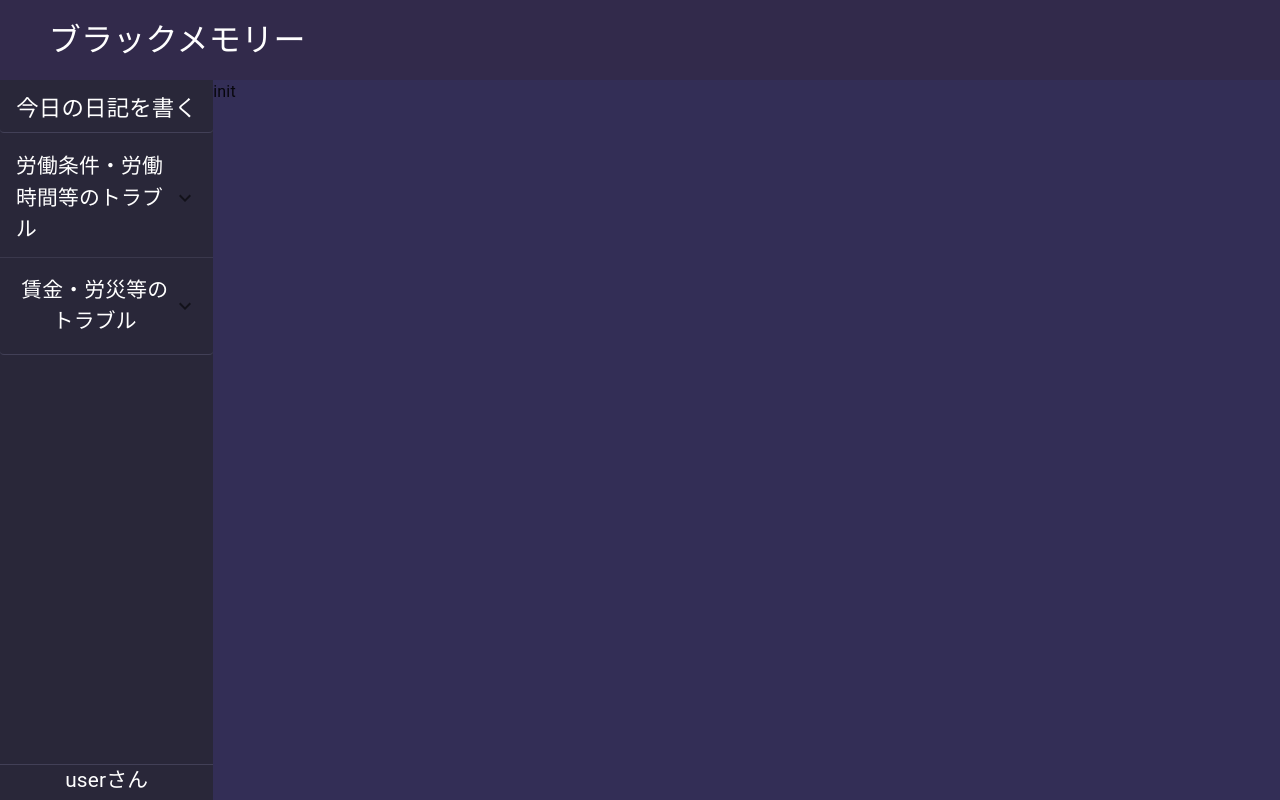
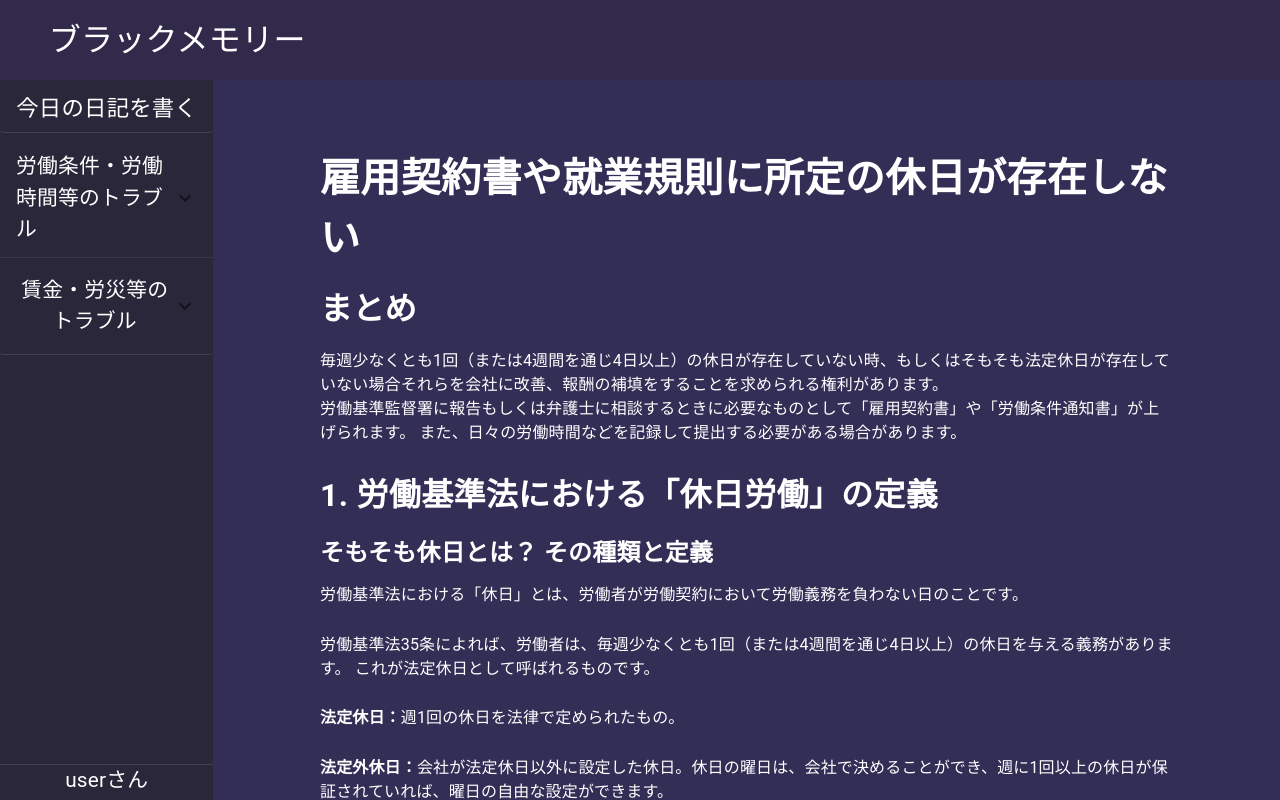
Before and after one commit to MinamizonoEno/BlackMemory_Front, a React (Vite) app: page /NoDesignatedHolidays in a window 1280 px wide. Built offline with nearby package versions, Linux system fonts and the light colour scheme.

Commit message:
feat:休日がないときのページ実装

```diff
--- a/src/pages/workTrouble/NoDesignatedHolidaysPages.tsx
+++ b/src/pages/workTrouble/NoDesignatedHolidaysPages.tsx
@@ -1,9 +1,164 @@
+import { Box, Paper, Typography } from "@mui/material";
 import { MainPageLayout } from "../../style/MainPageLayout";
 
 export const NoDesignatedHolidaysPages = () => {
+  const styles = {
+    paper: {
+      padding: "5%",
+      margin: "5%",
+      marginTop: "0%",
+      backgroundColor: "transparent",
+      boxShadow: "none",
+    },
+    sectionHeader: {
+      fontSize: "2rem",
+      color: "#fff",
+      fontWeight: "bold",
+      margin: "16px 0",
+    },
+    subSectionHeader: {
+      fontSize: "1.5rem",
+      color: "#fff",
+      fontWeight: "bold",
+      margin: "12px 0",
+    },
+    listItem: {
+      fontSize: "1rem",
+      color: "#fff",
+      marginBottom: "3%",
+    },
+  };
   return (
     <MainPageLayout>
-      <>init</>
+      <Box sx={{ overflow: "auto", height: "100%" }}>
+        <Paper sx={styles.paper}>
+          <Typography
+            sx={{
+              fontSize: "2.5rem",
+              color: "#fff",
+              fontWeight: "bold",
+              margin: "16px 0",
+            }}
+          >
+            雇用契約書や就業規則に所定の休日が存在しない
+          </Typography>
+          <Typography sx={styles.sectionHeader}>まとめ</Typography>
+          <Typography sx={styles.listItem}>
+            毎週少なくとも1回（または4週間を通じ4日以上）の休日が存在していない時、もしくはそもそも法定休日が存在していない場合それらを会社に改善、報酬の補填をすることを求められる権利があります。
+            <br />
+            労働基準監督署に報告もしくは弁護士に相談するときに必要なものとして「雇用契約書」や「労働条件通知書」が上げられます。
+            また、日々の労働時間などを記録して提出する必要がある場合があります。
+          </Typography>
+          <Typography sx={styles.sectionHeader}>
+            1. 労働基準法における「休日労働」の定義
+          </Typography>
+
+          <Typography sx={styles.subSectionHeader}>
+            そもそも休日とは？ その種類と定義
+          </Typography>
+          <Typography sx={styles.listItem}>
+            労働基準法における「休日」とは、労働者が労働契約において労働義務を負わない日のことです。
+          </Typography>
+          <Typography sx={styles.listItem}>
+            労働基準法35条によれば、労働者は、毎週少なくとも1回（または4週間を通じ4日以上）の休日を与える義務があります。
+            これが法定休日として呼ばれるものです。
+          </Typography>
+          <Typography sx={styles.listItem}>
+            <strong>法定休日：</strong>週1回の休日を法律で定められたもの。
+          </Typography>
+          <Typography sx={styles.listItem}>
+            <strong>法定外休日：</strong>
+            会社が法定休日以外に設定した休日。休日の曜日は、会社で決めることができ、週に1回以上の休日が保証されていれば、曜日の自由な設定ができます。
+          </Typography>
+
+          <Typography sx={styles.subSectionHeader}>
+            休日労働にあたるのはどんな勤務？
+          </Typography>
+          <Typography sx={styles.listItem}>
+            「休日労働」は法定休日に勤務をさせられた場合にのみ該当します。法定休日の日曜日に働いた場合が一例で、法定外休日の土曜日に労働しても休日労働にはなりません。
+          </Typography>
+          <Typography sx={styles.listItem}>
+            ただし、法定休日が設けられていない場合や、法定休日が特定できない場合は、労働基準法に従って休日労働が許される場合があります。
+          </Typography>
+
+          <Typography sx={styles.subSectionHeader}>
+            割増率は？ 休日労働の賃金支払いと振替に関するルール
+          </Typography>
+
+          <Typography sx={styles.listItem}>
+            <strong> 休日労働における割増賃金の考え方</strong>
+          </Typography>
+          <Typography sx={styles.listItem}>
+            労働基準法37条により、休日労働は通常の賃金の1.35倍以上で支払われなければなりません。
+            基本給に休日手当が含まれている場合は、超過分に対する休日出勤手当が発生します。
+          </Typography>
+          <Typography sx={styles.listItem}>
+            また、法定外休日の労働でも、週40時間を超えている場合は割増賃金の支払いが必要です。
+          </Typography>
+
+          <Typography sx={styles.listItem}>
+            <strong>
+              「振替休日」を設ける場合は、休日割増賃金は発生しない
+            </strong>
+          </Typography>
+          <Typography sx={styles.listItem}>
+            会社が「振替休日」を設ける場合、休日割増賃金は発生しません。
+            振替休日は法定休日を別の日に振り替えるため、もとの法定休日に労働した場合でも、振替後に週1回の法定休日が確保されている限り休日労働とはみなされません。
+          </Typography>
+
+          <Typography sx={styles.listItem}>
+            <strong>
+              「代休」を取得した場合は、法定休日に労働した分の休日割増賃金が支払われる
+            </strong>
+          </Typography>
+          <Typography sx={styles.listItem}>
+            代休を取得した場合、法定休日に労働した分の休日割増賃金が支払われます。
+            代休取得は、事後的に行われるため、もとの法定休日に労働した事実が残り、その分の割増賃金が支払われることになります。
+            ただし、代休取得日には通常無給とされることが多いため、差し引きでは35％の割増賃金が支払われることになります。
+          </Typography>
+
+          <Typography sx={styles.sectionHeader}>
+            2. 休日労働のうち、労働基準法違反にあたる可能性が高いケース
+          </Typography>
+
+          <Typography sx={styles.listItem}>
+            <strong> 36協定が締結されていない会社での休日労働</strong>
+          </Typography>
+          <Typography sx={styles.listItem}>
+            労働基準法36条に基づく「36協定」がない状態で休日労働をさせるのは違法です。
+            この協定は、時間外労働や休日労働を行う際の条件や範囲を定め、違法な休日労働を防ぎます。
+            ただし、法定外休日の勤務に関しては、1週間の総労働時間が40時間以内であれば、36協定が結ばれていなくても合法です。
+          </Typography>
+
+          <Typography sx={styles.listItem}>
+            <strong> 時間外労働の上限規制を超えた休日労働</strong>
+          </Typography>
+          <Typography sx={styles.listItem}>
+            平成31年4月から大企業、令和2年4月から中小企業に適用される「時間外労働の上限規制」に違反するケースが考えられます。
+            この規制では、時間外労働の上限は原則「月45時間、年360時間」とされていますが、特別な事情がある場合には規制を超えることが許されます。
+            ただし、一定の基準を守る必要があり、これを超えると違法となり、会社に罰則が科せられます。
+          </Typography>
+
+          <Typography sx={styles.listItem}>
+            <strong>割増賃金が未払いとなっている休日労働</strong>
+          </Typography>
+          <Typography sx={styles.listItem}>
+            法定休日や週40時間を超えた法定外休日の時間外労働に対して、割増賃金が支払われていない場合は労働基準法違反です。
+            労働者は実際の労働に対して割増賃金を受け取る権利があります。
+          </Typography>
+
+          <Typography sx={styles.listItem}>
+            <strong>
+              「管理職だから」を理由に休日の割増賃金が支払われていない場合
+            </strong>
+          </Typography>
+          <Typography sx={styles.listItem}>
+            「管理職だから」といっても、特定の条件を満たしていない限り、休日労働の割増賃金支払いを免れることは違法です。
+            単なる肩書きだけではなく、経営者と同等な立場であるか、裁量権を有し、優遇措置が講じられていることが条件とされます。
+            労働基準法の規定を守るべきであり、疑義があれば弁護士や労働基準監督署に相談することが重要です。
+          </Typography>
+        </Paper>
+      </Box>
     </MainPageLayout>
   );
 };
```
